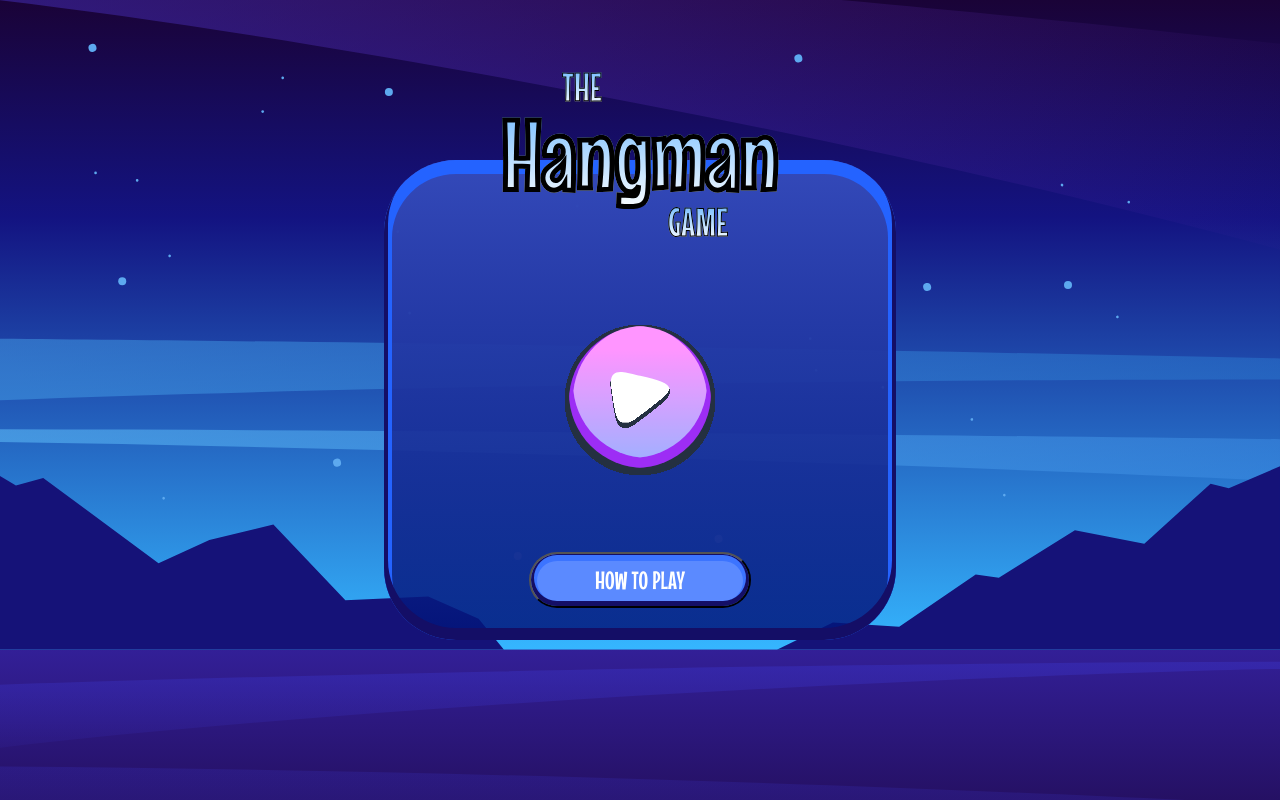
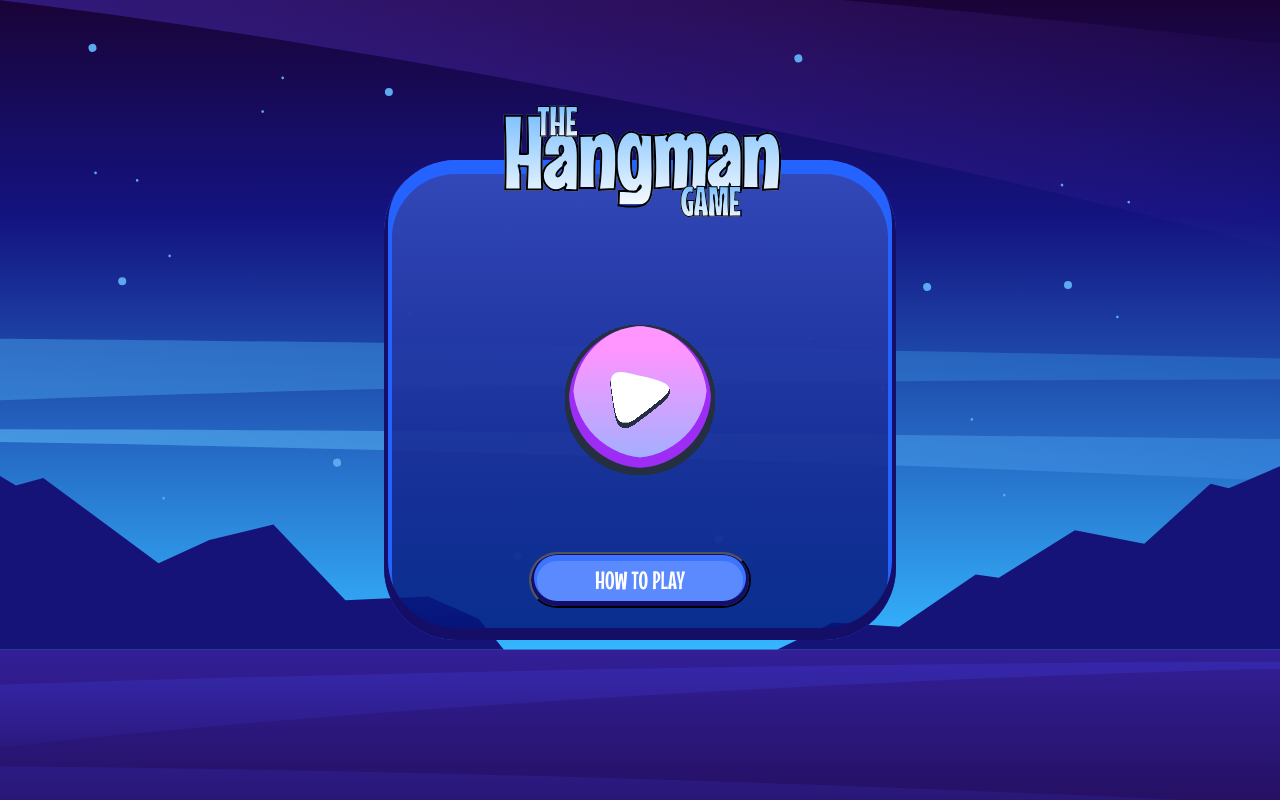
Before and after one commit to huyviet1995/hangman-game, a React (Create React App) app: page / in a window 1280 px wide. Built offline with nearby package versions, Linux system fonts and the light colour scheme.

Commit message:
Update title style

```diff
--- a/src/components/MenuCard/MenuCard.module.css
+++ b/src/components/MenuCard/MenuCard.module.css
@@ -20,19 +20,20 @@
 .title {
     font-family: "MouseMemoirs";
     position: absolute;
-    top: -91px;
+    top: -56px;
     width: 20rem;
     font-size: 3em;
 }
 
 .textLeft {
-    position: relative;
-    right: 58px;
+    position: absolute;
+    left: 57px;
 }
 
 .textRight {
-    position: relative;
-    left: 58px;
+    position: absolute;
+    bottom: -15px;
+    right: 60px;
 }
 
 .textLarge {
--- a/src/components/MenuCard/MenuCard.tsx
+++ b/src/components/MenuCard/MenuCard.tsx
@@ -19,7 +19,7 @@ const MenuCard: React.FC = () => {
                 </Typography>
                 <Typography
                     size={100}
-                    stroke={5}
+                    stroke={2}
                     lineHeight={100}
                 >
                     {"Hangman"}
--- a/src/components/Typography/Typography.module.css
+++ b/src/components/Typography/Typography.module.css
@@ -4,6 +4,7 @@
     color: transparent;
     background: linear-gradient(180deg, #67b6ff -7.41%, #ffffff 108.39%);
     background-clip: text;
+    font-weight: bold;
     -webkit-background-clip: text; /* Clip the background to the text */
 
 }
```
